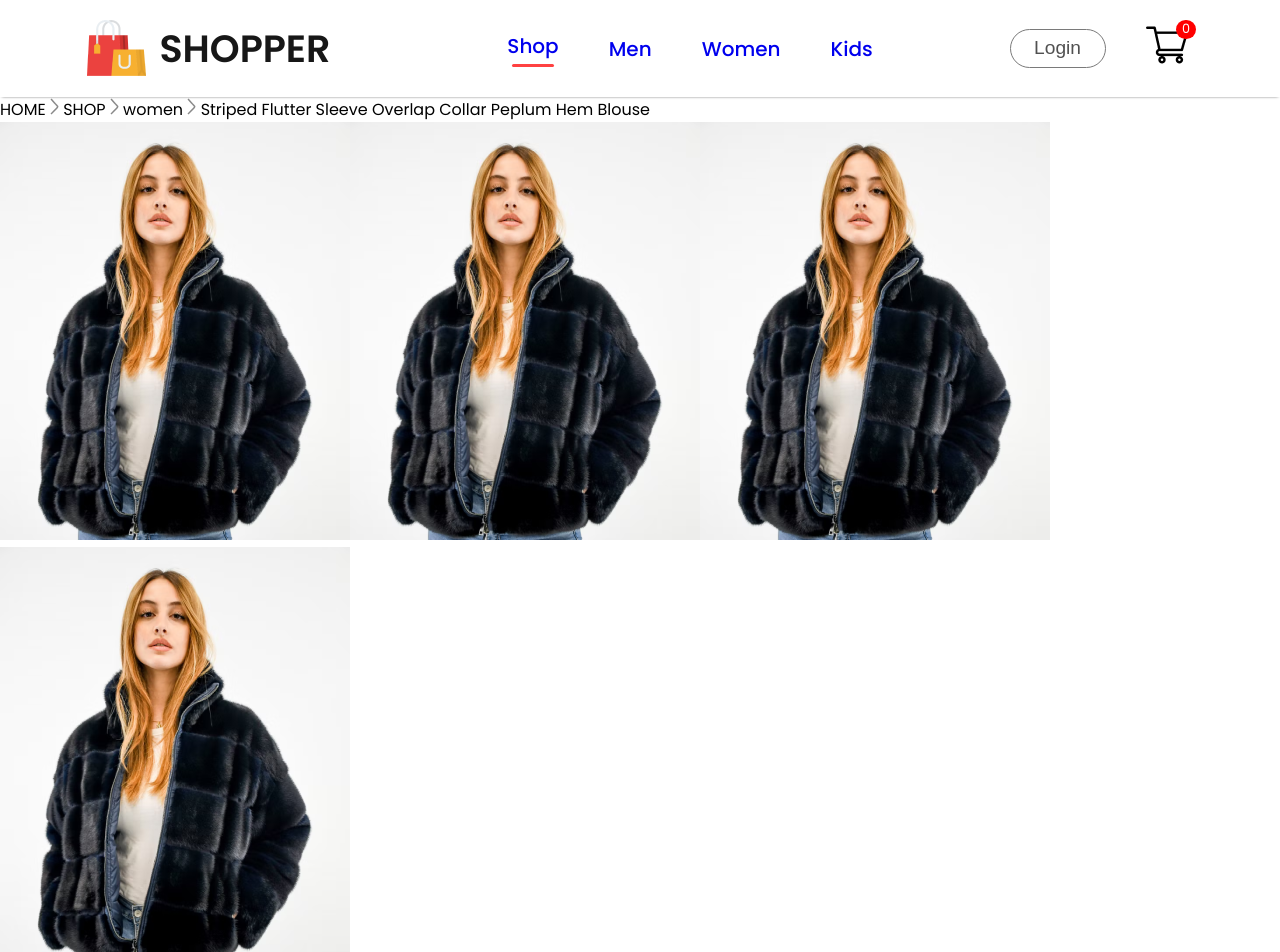
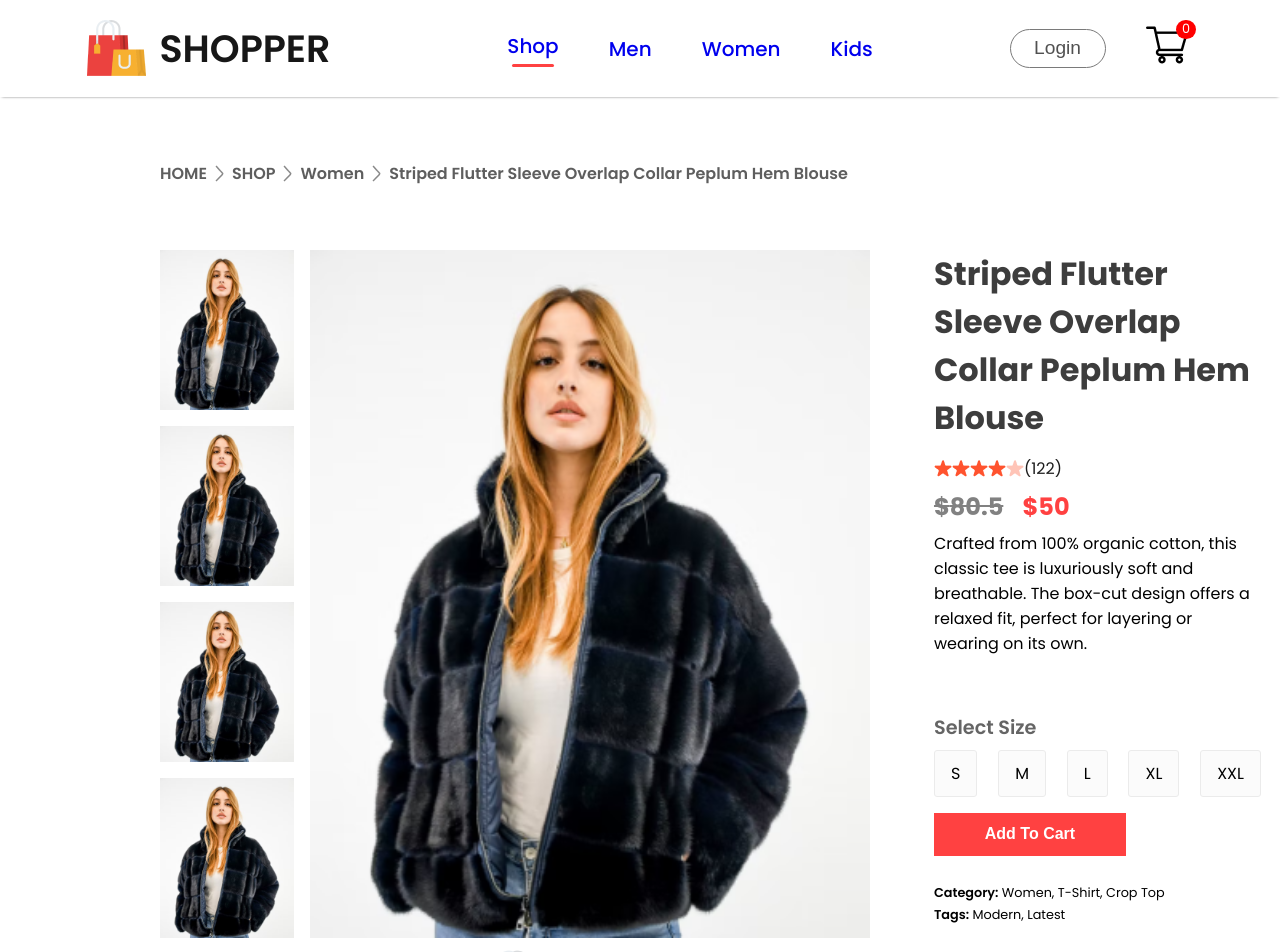
Before and after one commit to hazedrops/React_Ecommerce_Website, a React (Create React App) app: page /product/1 in a window 1280 px wide. Shown: the top 952 px of the page. Built offline with nearby package versions, Linux system fonts and the light colour scheme.

Commit message:
Product Display and style added

```diff
--- a/src/Components/Breadcrumbs/Breadcrumbs.css
+++ b/src/Components/Breadcrumbs/Breadcrumbs.css
@@ -0,0 +1,10 @@
+.breadcrumbs {
+  display: flex;
+  align-items: center;
+  gap: .5em;
+  color: #5e5e5e;
+  font-size: 1em;
+  font-weight: 600;
+  margin: 4em 10em;
+  text-transform: capitalize;
+}
--- a/src/Components/Breadcrumbs/Breadcrumbs.jsx
+++ b/src/Components/Breadcrumbs/Breadcrumbs.jsx
@@ -5,7 +5,7 @@ import arrow_icon from '../Assets/breadcrum_arrow.png'
 export const Breadcrumbs = (props) => {
   const { product } = props
   return (
-    <div className='breadcrumb'>
+    <div className='breadcrumbs'>
       HOME <img src={arrow_icon} alt='' /> SHOP <img src={arrow_icon} alt='' />{' '}
       {product.category} <img src={arrow_icon} alt='' /> {product.name}
     </div>
--- a/src/Components/ProductDisplay/ProductDisplay.css
+++ b/src/Components/ProductDisplay/ProductDisplay.css
@@ -0,0 +1,104 @@
+.productdisplay {
+  display: flex;
+  margin: 0 10em;
+}
+
+.productdisplay-left {
+  display: flex;
+  gap: 1em;
+}
+
+.productdisplay-img-list {
+  display: flex;
+  flex-direction: column;
+  gap: 1em;
+}
+
+.productdisplay-img-list img {
+  height: 10em;
+}
+
+.productdisplay-main-img {
+  width: 35em;
+  height: 43em;
+}
+
+.productdisplay-right {
+  margin: 0px 4em;
+  display: flex;
+  flex-direction: column;
+}
+
+.productdisplay-right h1 {
+  color: #3d3d3d;
+  font-size: 2em;
+  font-weight: 700;
+}
+
+.productdisplay-right-stars {
+  display: flex;
+  align-items: center;
+  margin-top: .9em;
+  color: #1c1c1c;
+  font-size: 1em;
+}
+
+.productdisplay-right-prices {
+  display: flex;
+  margin: .3em 0px;
+  gap: .8em;
+  font-size: 1.5em;
+  font-weight: 700;
+}
+.productdisplay-right-price-old {
+  color: #818181;
+  text-decoration: line-through;
+}
+
+.productdisplay-right-price-new {
+  color: #ff4141;
+}
+
+.productdisplay-right-size h1 {
+  margin-top: 3em;
+  color: #656565;
+  font-size: 1.2em;
+  font-weight: 600;
+}
+
+.productdisplay-right-sizes {
+  display: flex;
+  margin: .5em 0px;
+  gap: 1.3em;
+}
+
+.productdisplay-right-sizes div {
+  padding: .6em 1em;
+  background: #fbfbfb;
+  border: 1px solid #ebebeb;
+  border-radius: 3px;
+  cursor: pointer;
+}
+
+.productdisplay-right button {
+  padding: .8em 2.2em;
+  width: 12em;
+  font-size: 1em;
+  font-weight: 600;
+  color: #fff;
+  background: #ff4141;
+  margin-top: .5em;
+  margin-bottom: 1.5em;
+  border: none;
+  outline: none;
+  cursor: pointer;
+}
+
+.productdisplay-right-category {
+  margin-top: .3em;
+  font-size: .8em;
+}
+
+.productdisplay-right-category span {
+  font-weight: 600;
+}
--- a/src/Components/ProductDisplay/ProductDisplay.jsx
+++ b/src/Components/ProductDisplay/ProductDisplay.jsx
@@ -8,7 +8,7 @@ export const ProductDisplay = (props) => {
   return (
     <div className='productdisplay'>
       <div className='productdisplay-left'>
-        <div className='productdisplay-list'>
+        <div className='productdisplay-img-list'>
           <img src={product.image} alt='' />
           <img src={product.image} alt='' />
           <img src={product.image} alt='' />
@@ -20,7 +20,7 @@ export const ProductDisplay = (props) => {
       </div>
       <div className='productdisplay-right'>
         <h1>{product.name}</h1>
-        <div className='productdisplay-right-star'>
+        <div className='productdisplay-right-stars'>
           <img src={star_icon} alt='' />
           <img src={star_icon} alt='' />
           <img src={star_icon} alt='' />
@@ -28,7 +28,7 @@ export const ProductDisplay = (props) => {
           <img src={star_dull_icon} alt='' />
           <p>(122)</p>
         </div>
-        <div className='productdisplayh-right-prices'>
+        <div className='productdisplay-right-prices'>
           <div className='productdisplay-right-price-old'>
             ${product.old_price}
           </div>
@@ -53,10 +53,10 @@ export const ProductDisplay = (props) => {
         </div>
         <button>Add To Cart</button>
         <p className='productdisplay-right-category'>
-          <span>Category :</span>Woment, T-Shirt, Crop Top
+          <span>Category:</span> Women, T-Shirt, Crop Top
         </p>
         <p className='productdisplay-right-category'>
-          <span>Tags :</span>Modern, Latest
+          <span>Tags:</span> Modern, Latest
         </p>
       </div>
     </div>
```
